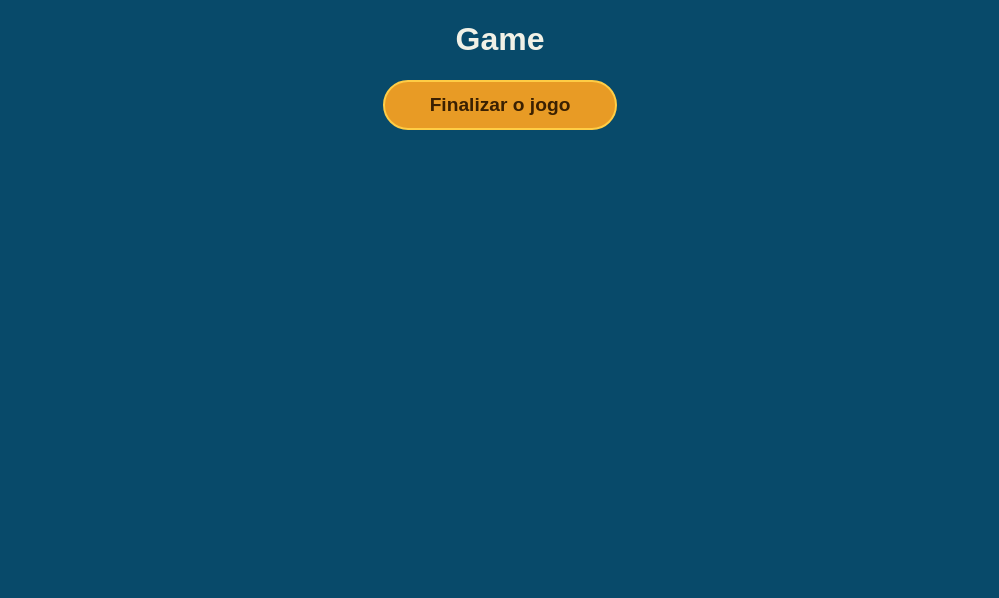
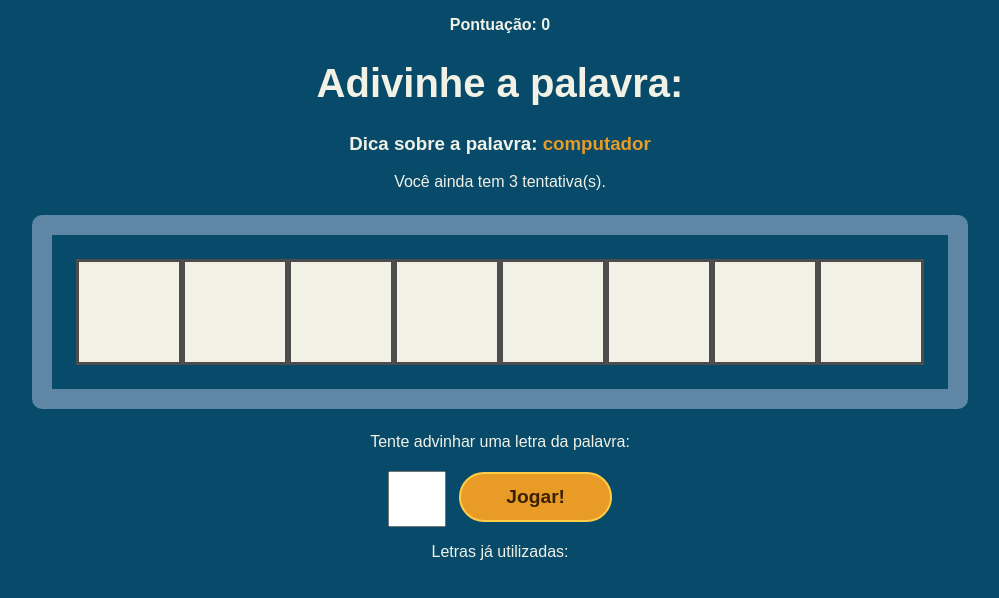
Before and after one commit to emanuellecarvalho/secret-word, a React (Create React App) app: page / in a window 1280 px wide. Both pictures are taken after a click on the button "Começar o jogo". Shown: the top 598 px of the page, without its empty margins (140-1139 px from the left). Built offline with nearby package versions, Linux system fonts and the light colour scheme.

Commit message:
feat: create new states and set into Game component

```diff
--- a/src/App.js
+++ b/src/App.js
@@ -24,6 +24,11 @@
   const [pickedCategory, setPickedCategory] = useState('');
   const [letters, setLetters] = useState([]);
 
+  const [guessedLetters, setGessedLetters] = useState([]);
+  const [wrongLetters, setWrongLetters] = useState([]);
+  const [guesses, setGuesses] = useState(3);
+  const [score, setScore] = useState(0);
+
   const pickWordAndCategory = () => {
     // pick a random category
     const categories = Object.keys(words);
@@ -41,16 +46,15 @@
   const startGame = () => {
     // pick word and pick category
     const { word, category } = pickWordAndCategory();
+    console.log(word, category);
+    // create an array of letters
 
-    // create an array of letters
     let wordLetters = word.toLowerCase().split('');
-
-    console.log(word, category);
     console.log(wordLetters);
 
     // fill states
+    setPickedCategory(category);
     setPickedWord(word);
-    setPickedCategory(category);
     setLetters(wordLetters);
 
 
@@ -70,7 +74,18 @@
   return (
     <div className="App">
       {gameStage === 'start' && <Home  startGame={startGame} /> }
-      {gameStage === 'game' && <Game verifyLetter={verifyLetter} /> }
+      {gameStage === 'game' && (
+        <Game
+          verifyLetter={verifyLetter}
+          pickedWord={pickedWord}
+          pickedCategory={pickedCategory}
+          letters={letters}
+          guessedLetters={guessedLetters}
+          wrongLetters={wrongLetters}
+          guesses={guesses}
+          score={score}
+          />
+      )}
       {gameStage === 'end' && <GameOver retry={retry} /> }
     </div>
   );
--- a/src/components/Game/index.js
+++ b/src/components/Game/index.js
@@ -1,11 +1,51 @@
 import React from 'react'
 import './styles.css'
 
-const Game = ( { verifyLetter } ) => {
+const Game = ({
+  verifyLetter,
+  pickedWord,
+  pickedCategory,
+  letters,
+  guessedLetters,
+  wrongLetters,
+  guesses,
+  score,
+}) => {
   return (
-    <div>
-      <h1>Game</h1>
-      <button onClick={verifyLetter}>Finalizar o jogo</button>
+    <div className='game'>
+      <p className='points'>
+        <span>Pontuação: {score}</span>
+      </p>
+      <h1>Adivinhe a palavra:</h1>
+      <h3 className='tip'>
+        Dica sobre a palavra: <span>{pickedCategory}</span>
+      </h3>
+      <p>Você ainda tem {guesses} tentativa(s).</p>
+      <div className='wordContainer'>
+        {letters.map((letter, index) => (
+          guessedLetters.includes(letter) ? (
+              <span key={1} className='letter'>{letter}</span>
+
+          ) : (
+              <span key={2} className='blankSquare'></span>
+              )
+        ))}
+      </div>
+      <div className='letterContainer'>
+        <p>Tente advinhar uma letra da palavra:</p>
+        <form>
+          <label>
+            <input type='text' name='letter' maxLength='1' required/>
+            <button>Jogar!</button>
+          </label>
+        </form>
+      </div>
+      <div className='wrongLettersContainer'>
+        <p>Letras já utilizadas:</p>
+        {wrongLetters.map((letter, index) => (
+          <span key={3}>{letter}, </span>
+        ))}
+      </div>
     </div>
   )
 }
```
